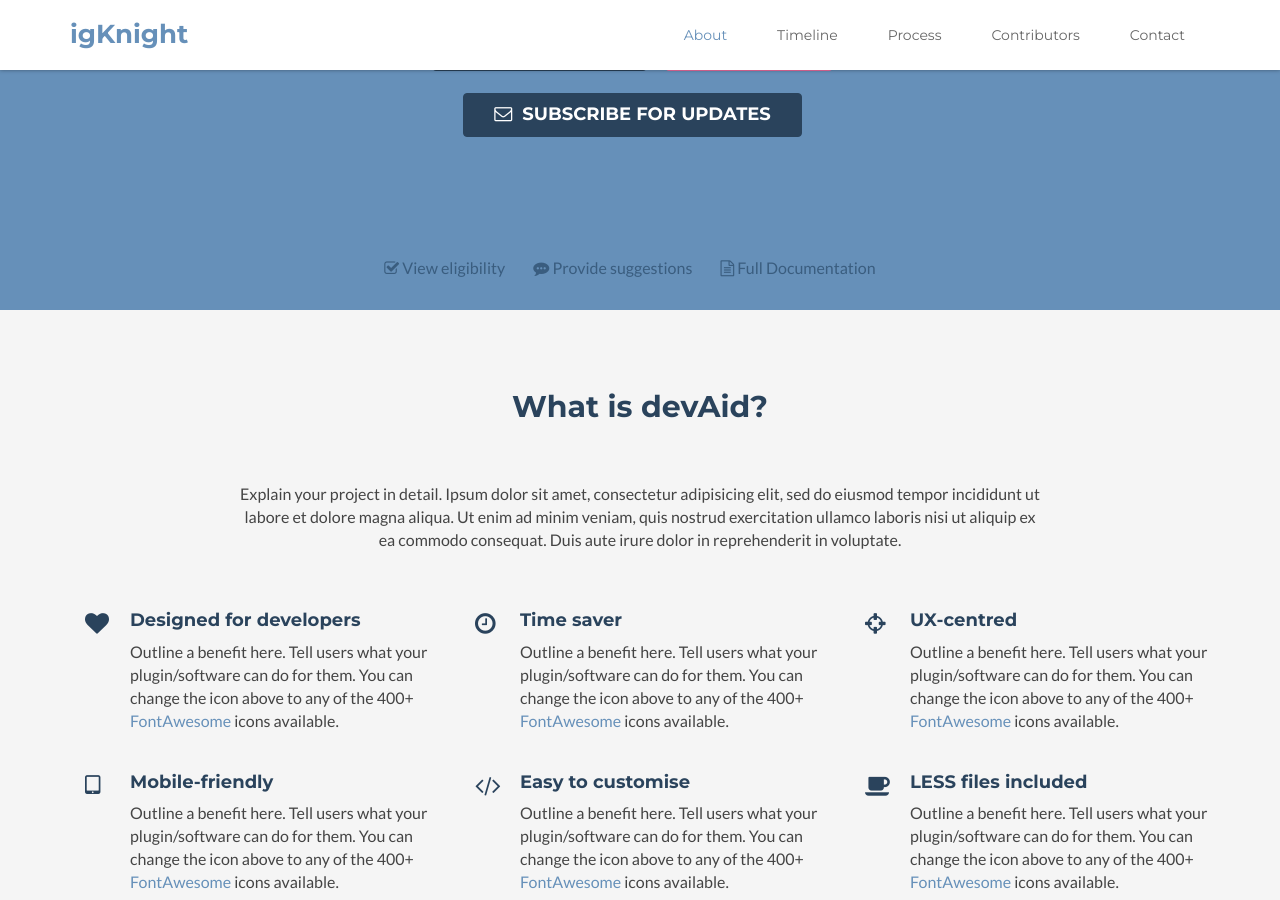
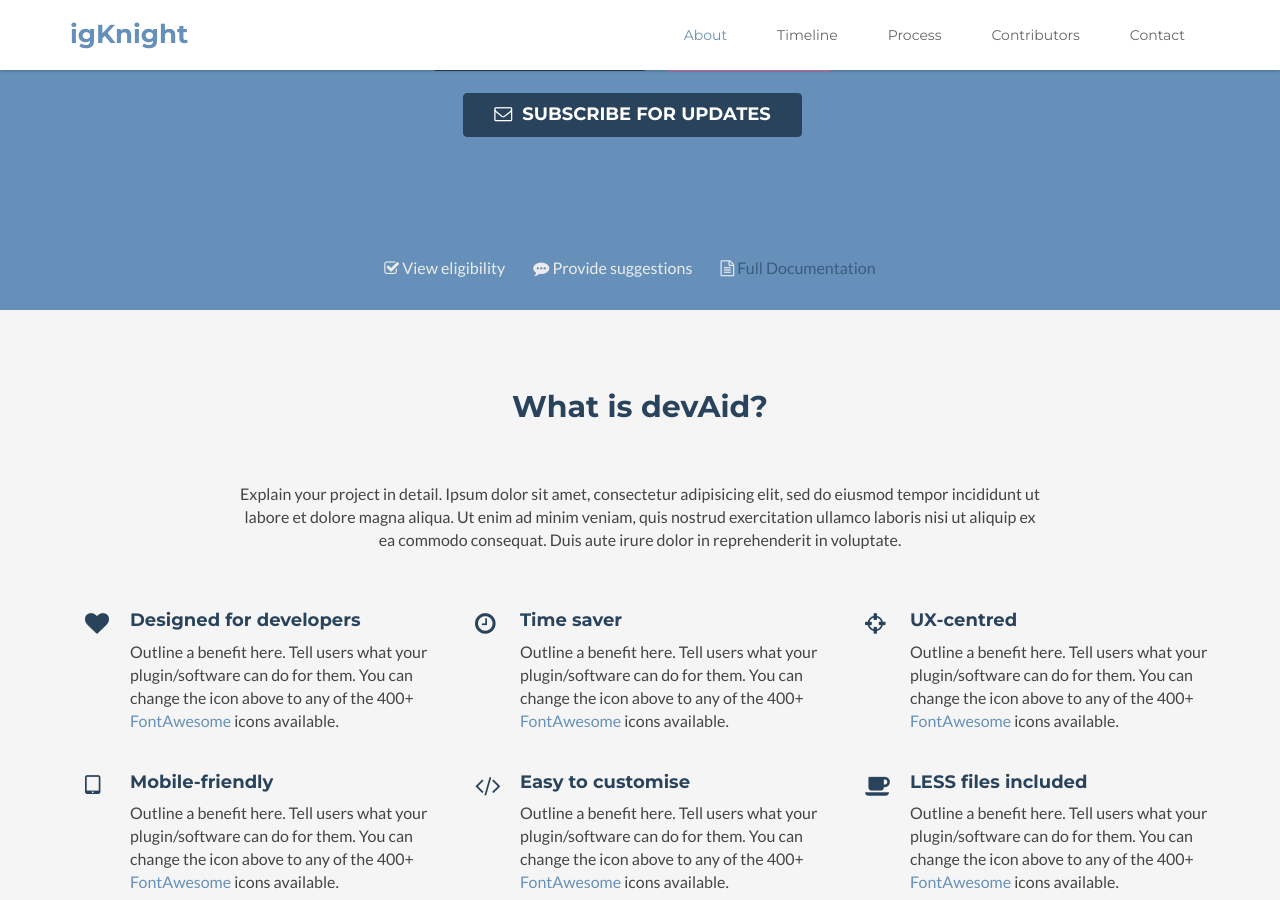
Before and after one commit to igknight/igknight.github.io, a Jekyll site: the page built from index.html, in a window 1280 px wide and 900 px high, scrolled down 311 px. Built offline with Jekyll 4.4.1, drawn with Linux system fonts in a browser that asks for light colours; nearby versions of some CDN libraries.

Commit message:
Changing colors for promo strip

```diff
--- a/_includes/promo.html
+++ b/_includes/promo.html
@@ -14,12 +14,11 @@ Phase 2</a>
             </div>
 
             <ul class="meta list-inline">
-                <li><a href="#" target="_blank"><i class="fa fa-check-square-o"></i> View eligibility</a></li>
-                <li><a href="https://github.com/igknight/igknight.github.io/issues" target="_blank"><i class="fa fa-commenting"></i> Provide suggestions</a></li>
-                <li><a href="https://medium.com/@igKnight/igknight-scholarship-whitepaper-8fadec65a017" target="_blank"><i class="fa fa-file-text-o"></i> Full Documentation</li> </a>
+                <li><a href="#" target="_blank" style="color:rgb(236,236,236)"><i class="fa fa-check-square-o"></i> View eligibility</a></li>
+                <li><a href="https://github.com/igknight/igknight.github.io/issues" target="_blank" style="color:rgb(236,236,236)"><i class="fa fa-commenting"></i> Provide suggestions</a></li>
+                <li><a href="https://medium.com/@igKnight/igknight-scholarship-whitepaper-8fadec65a017" target="_blank"><i class="fa fa-file-text-o" style="color:rgb(236,236,236)"></i> Full Documentation</li> </a>
             </ul><!--//meta-->
 
         </div><!--//container-->
 
-
     </section><!--//promo-->
```
